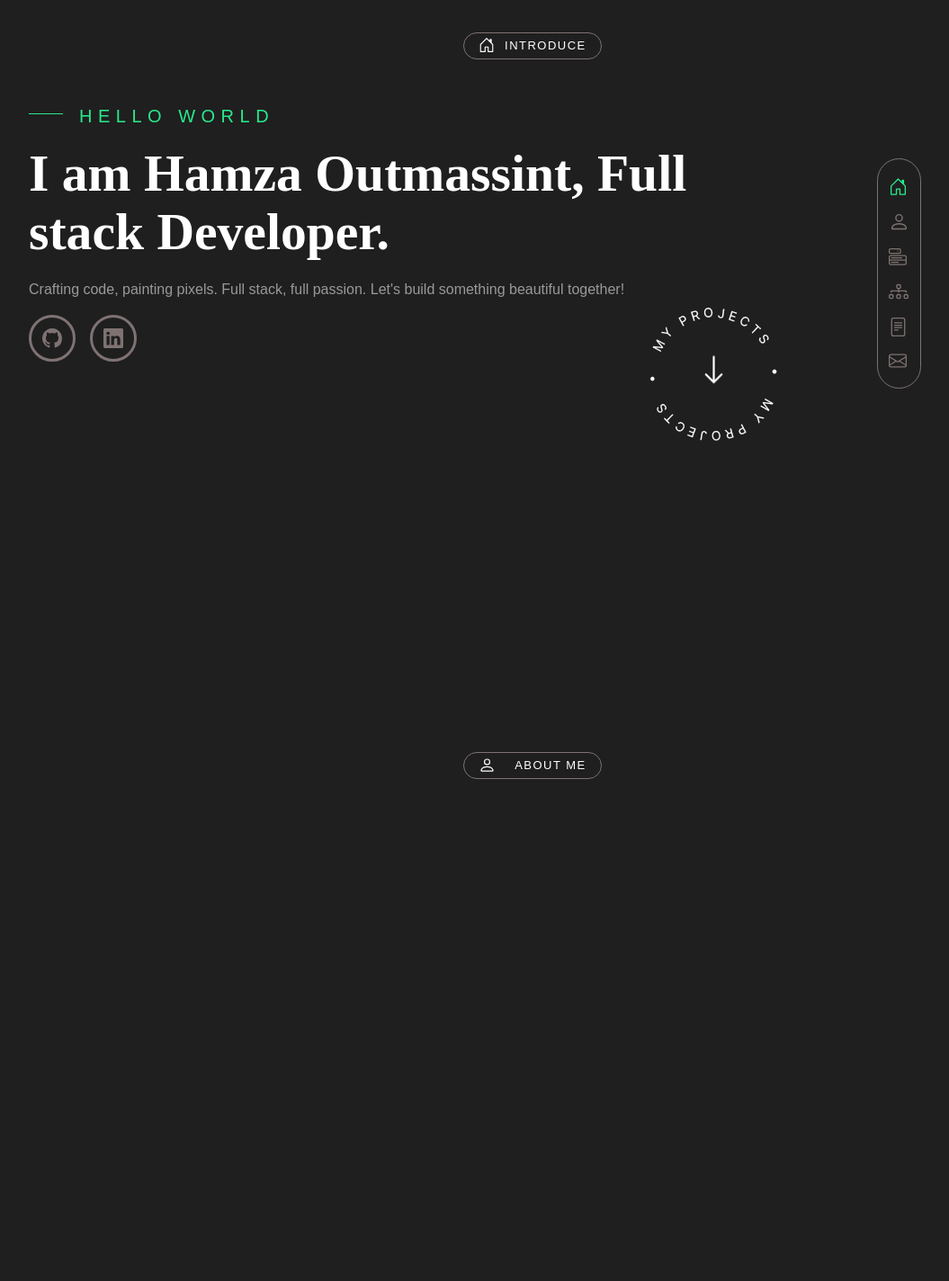
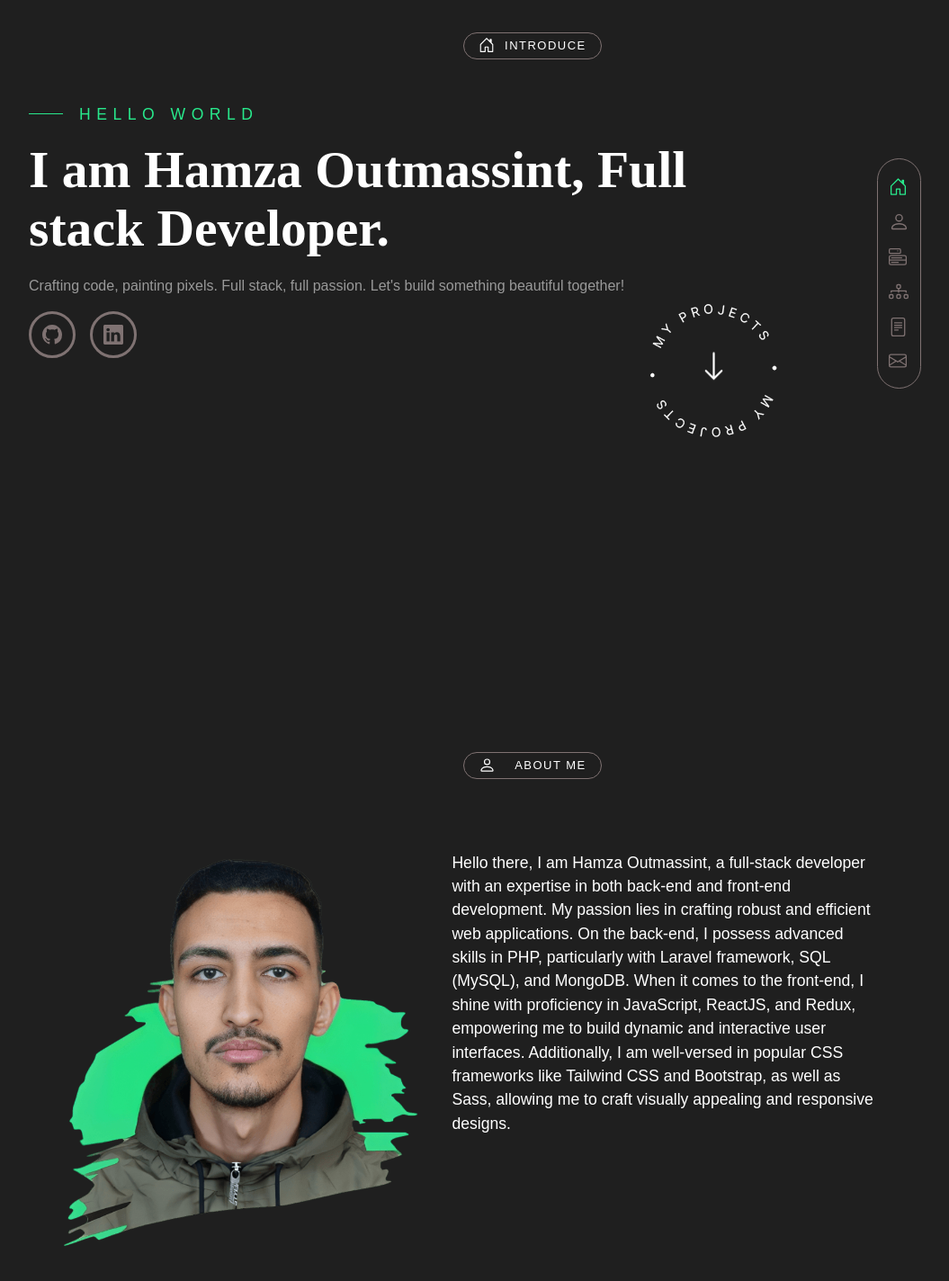
Before and after one commit to HamzaOutmassint24/Portfolio, a React (Create React App) app: page / in a window 1280 px wide. Shown: the top 1424 px of the page at 90% size, without its empty margins (48-1103 px from the left). Built offline with nearby package versions, Linux system fonts and the light colour scheme.

Commit message:
i started in about section

```diff
--- a/src/components/AboutMeSection.jsx
+++ b/src/components/AboutMeSection.jsx
@@ -1,17 +1,26 @@
 import { Person } from "react-bootstrap-icons";
+import  my_photo  from "../assets/my picture.png";
 
 export const AboutMeSection = () => {
   return (
-    <section
-      className="lg:h-screen pt-9 exactly-1024:mt-24 "
-      id="about-me-section"
-    >
+    <section className="lg:h-screen pt-9 exactly-1024:mt-24 " id="about-me-section">
       <div className="flex items-center md:justify-center sm:justify-start">
         <div className="border-1 border-fourth-color  items-center rounded-full text-sm p-1 px-4 font-second-font tracking-normal sm:w-sm  md:w-md lg:w-lg xl:w-xl exactly-1024:w-sm flex justify-between">
           <Person size={19} />
           ABOUT ME
         </div>
       </div>
+      <div className="grid mt-20 lg:w-[84%] grid-flow-row-dense grid-cols-2">
+        <div className="col-span-1">
+          <img src={my_photo} alt="my picture" loading="lazy"/>
+        </div>
+        <div className="font-second-font col-span-1 text-xl">Hello there, I am Hamza Outmassint, a full-stack developer with an expertise in both back-end and front-end development.
+          My passion lies in crafting robust and efficient web applications. On the back-end, I possess advanced skills in PHP,
+          particularly with Laravel framework, SQL (MySQL), and MongoDB. When it comes to the front-end, I shine with proficiency in JavaScript,
+          ReactJS, and Redux, empowering me to build dynamic and interactive user interfaces. Additionally, I am well-versed in popular CSS frameworks
+          like Tailwind CSS and Bootstrap, as well as Sass, allowing me to craft visually appealing and responsive designs.
+        </div>
+      </div>
     </section>
   );
 };
--- a/tailwind.config.js
+++ b/tailwind.config.js
@@ -7,7 +7,7 @@ module.exports = {
       sm: "13px",
       base: "1rem",
       lg: "1.625rem",
-      xl: "1.25rem",
+      xl: "1.1rem",
       "2xl": "1.563rem",
       "3xl": "1.953rem",
       "4xl": "2.441rem",
@@ -28,6 +28,8 @@ module.exports = {
       lg: "10.4rem",
       xl: "9.6rem",
       "50%":"50%",
+      "84%": "84%",
+      "45%": "45%",
     },
     colors: {
       "main-color": "#28E98C",
```
Also changed, not shown: src/assets/my picture.png (added).
